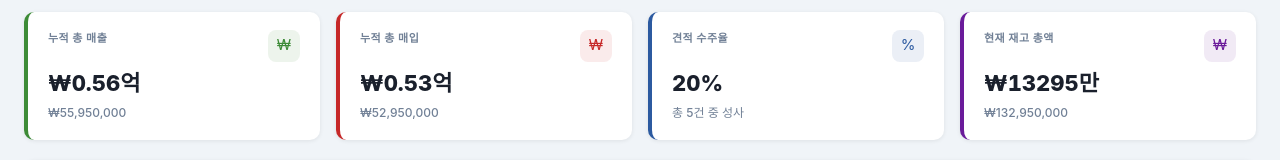
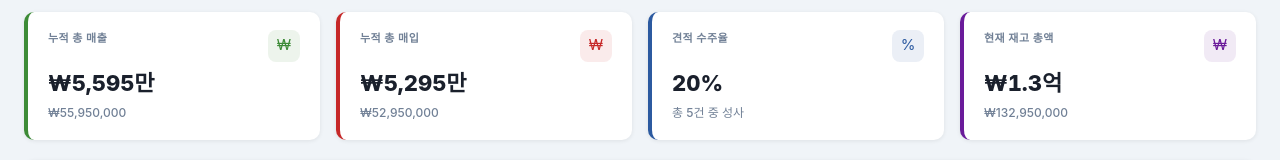
Before and after one commit to m3n89t-max/saeron_ventilation, a React (Vite) app: page /reports in a window 1280 px wide. Shown: the part 159-319 px from the top of the page. Built offline with nearby package versions, Linux system fonts and the light colour scheme; the HTML template or start-up script is replaced by a standard one.

Commit message:
fix: KPI 숫자 콤마 포맷 전체 적용 (Finance, Inventory, Reports, SalesPurchase)

```diff
--- a/src/pages/Finance.jsx
+++ b/src/pages/Finance.jsx
@@ -98,6 +98,12 @@ export default function Finance() {
     { v: 'income', l: '기타 수입' },
   ];
 
+  const fmt = (v) => {
+    if (v >= 100000000) return `${(v / 100000000).toFixed(1).replace(/\B(?=(\d{3})+(?!\d))/g, ',')}억`;
+    if (v >= 10000) return `${Math.floor(v / 10000).toLocaleString('ko-KR')}만`;
+    return v.toLocaleString('ko-KR');
+  };
+
   return (
     <div className="page-container">
       <div className="page-header">
@@ -114,10 +120,10 @@ export default function Finance() {
 
       {/* 이번달 핵심 지표 */}
       <div className="stats-grid-4" style={{ marginBottom: '20px' }}>
-        <StatsCard icon={<FaArrowUp />} title="이번달 총 수입" value={`₩${(thisMonth.revenue / 10000).toFixed(0)}만`} sub={formatCurrency(thisMonth.revenue)} color="#3D8B37" />
-        <StatsCard icon={<FaArrowDown />} title="이번달 매입원가" value={`₩${(thisMonth.purchaseCost / 10000).toFixed(0)}만`} sub={formatCurrency(thisMonth.purchaseCost)} color="#C62828" />
-        <StatsCard icon={<FaArrowDown />} title="이번달 운영비" value={`₩${(thisMonth.opExpense / 10000).toFixed(0)}만`} sub={formatCurrency(thisMonth.opExpense)} color="#E65100" />
-        <StatsCard icon={<FaWallet />} title="이번달 순이익" value={`₩${(Math.abs(thisMonth.profit) / 10000).toFixed(0)}만`} sub={thisMonth.profit >= 0 ? `흑자 (이익률 ${thisMonth.profitRate}%)` : `적자 (손실률 ${Math.abs(thisMonth.profitRate)}%)`} color={thisMonth.profit >= 0 ? '#3D8B37' : '#C62828'} />
+        <StatsCard icon={<FaArrowUp />} title="이번달 총 수입" value={`₩${fmt(thisMonth.revenue)}`} sub={formatCurrency(thisMonth.revenue)} color="#3D8B37" />
+        <StatsCard icon={<FaArrowDown />} title="이번달 매입원가" value={`₩${fmt(thisMonth.purchaseCost)}`} sub={formatCurrency(thisMonth.purchaseCost)} color="#C62828" />
+        <StatsCard icon={<FaArrowDown />} title="이번달 운영비" value={`₩${fmt(thisMonth.opExpense)}`} sub={formatCurrency(thisMonth.opExpense)} color="#E65100" />
+        <StatsCard icon={<FaWallet />} title="이번달 순이익" value={`₩${fmt(Math.abs(thisMonth.profit))}`} sub={thisMonth.profit >= 0 ? `흑자 (이익률 ${thisMonth.profitRate}%)` : `적자 (손실률 ${Math.abs(thisMonth.profitRate)}%)`} color={thisMonth.profit >= 0 ? '#3D8B37' : '#C62828'} />
       </div>
 
       {/* 탭 */}
--- a/src/pages/Inventory.jsx
+++ b/src/pages/Inventory.jsx
@@ -67,6 +67,12 @@ export default function Inventory() {
 
   const cats = ['전체', ...productCategories];
 
+  const fmt = (v) => {
+    if (v >= 100000000) return `${(v / 100000000).toFixed(1).replace(/\B(?=(\d{3})+(?!\d))/g, ',')}억`;
+    if (v >= 10000) return `${Math.floor(v / 10000).toLocaleString('ko-KR')}만`;
+    return v.toLocaleString('ko-KR');
+  };
+
   return (
     <div className="page-container">
       {/* Header */}
@@ -84,7 +90,7 @@ export default function Inventory() {
       <div className="stats-grid-4" style={{ marginBottom: '20px' }}>
         <StatsCard icon={<FaBoxes />} title="총 제품 수" value={`${stats.total}개`} sub="등록된 제품" color="#2C5AA0" />
         <StatsCard icon={<FaBoxes />} title="총 재고 수량" value={formatNumber(stats.totalQty)} sub="전체 보유수량" color="#3D8B37" />
-        <StatsCard icon={<FaBoxes />} title="재고 총액" value={`₩${(stats.totalValue / 10000).toFixed(0)}만`} sub={formatCurrency(stats.totalValue)} color="#6A1B9A" />
+        <StatsCard icon={<FaBoxes />} title="재고 총액" value={`₩${fmt(stats.totalValue)}`} sub={formatCurrency(stats.totalValue)} color="#6A1B9A" />
         <StatsCard icon={<FaBoxes />} title="부족 재고" value={`${stats.lowStock}개`} sub="최소수량 이하" color={stats.lowStock > 0 ? '#C62828' : '#3D8B37'} />
       </div>
 
--- a/src/pages/Reports.jsx
+++ b/src/pages/Reports.jsx
@@ -100,6 +100,12 @@ export default function Reports() {
     return { totalRevenue, totalPaid, totalPurchase, totalInventoryValue, winRate };
   }, [salesOrders, purchaseOrders, products, quotes]);
 
+  const fmt = (v) => {
+    if (v >= 100000000) return `${(v / 100000000).toFixed(1).replace(/\B(?=(\d{3})+(?!\d))/g, ',')}억`;
+    if (v >= 10000) return `${Math.floor(v / 10000).toLocaleString('ko-KR')}만`;
+    return v.toLocaleString('ko-KR');
+  };
+
   const Card = ({ title, children }) => (
     <div style={{ background: '#fff', borderRadius: '10px', padding: '20px', boxShadow: '0 1px 4px rgba(0,0,0,0.08)', marginBottom: '20px' }}>
       <h3 style={{ fontSize: '14px', fontWeight: '700', color: '#1A202C', marginBottom: '16px' }}>{title}</h3>
@@ -115,10 +121,10 @@ export default function Reports() {
 
       {/* 전체 KPI */}
       <div className="stats-grid-4" style={{ marginBottom: '20px' }}>
-        <StatsCard icon="₩" title="누적 총 매출" value={`₩${(kpi.totalRevenue / 100000000).toFixed(2)}억`} sub={formatCurrency(kpi.totalRevenue)} color="#3D8B37" />
-        <StatsCard icon="₩" title="누적 총 매입" value={`₩${(kpi.totalPurchase / 100000000).toFixed(2)}억`} sub={formatCurrency(kpi.totalPurchase)} color="#C62828" />
+        <StatsCard icon="₩" title="누적 총 매출" value={`₩${fmt(kpi.totalRevenue)}`} sub={formatCurrency(kpi.totalRevenue)} color="#3D8B37" />
+        <StatsCard icon="₩" title="누적 총 매입" value={`₩${fmt(kpi.totalPurchase)}`} sub={formatCurrency(kpi.totalPurchase)} color="#C62828" />
         <StatsCard icon="%" title="견적 수주율" value={`${kpi.winRate}%`} sub={`총 ${quotes.length}건 중 성사`} color="#2C5AA0" />
-        <StatsCard icon="₩" title="현재 재고 총액" value={`₩${(kpi.totalInventoryValue / 10000).toFixed(0)}만`} sub={formatCurrency(kpi.totalInventoryValue)} color="#6A1B9A" />
+        <StatsCard icon="₩" title="현재 재고 총액" value={`₩${fmt(kpi.totalInventoryValue)}`} sub={formatCurrency(kpi.totalInventoryValue)} color="#6A1B9A" />
       </div>
 
       {/* 매출/비용 추이 */}
--- a/src/pages/SalesPurchase.jsx
+++ b/src/pages/SalesPurchase.jsx
@@ -284,6 +284,12 @@ export default function SalesPurchase() {
     setPaymentTarget(null);
   };
 
+  const fmt = (v) => {
+    if (v >= 100000000) return `${(v / 100000000).toFixed(1).replace(/\B(?=(\d{3})+(?!\d))/g, ',')}억`;
+    if (v >= 10000) return `${Math.floor(v / 10000).toLocaleString('ko-KR')}만`;
+    return v.toLocaleString('ko-KR');
+  };
+
   const payOpts = [{ v: '전체', l: '전체' }, { v: 'paid', l: '완납' }, { v: 'partial', l: '부분수금' }, { v: 'pending', l: '미수금' }];
   const dateKey = isSales ? 'orderDate' : 'purchaseDate';
   const numKey = isSales ? 'orderNumber' : 'purchaseNumber';
@@ -308,9 +314,9 @@ export default function SalesPurchase() {
 
       {/* Stats */}
       <div className="stats-grid-4" style={{ marginBottom: '20px' }}>
-        <StatsCard icon={<FaFileInvoice />} title={isSales ? '총 매출액' : '총 매입액'} value={`₩${(stats.total / 10000).toFixed(0)}만`} sub={`${stats.count}건`} color="#2C5AA0" />
-        <StatsCard icon={<FaShoppingCart />} title="완납" value={`₩${(stats.paid / 10000).toFixed(0)}만`} sub={`${stats.paidCount}건 완납`} color="#3D8B37" />
-        <StatsCard icon={<FaFileInvoice />} title={isSales ? '미수금' : '미지급금'} value={`₩${(stats.unpaid / 10000).toFixed(0)}만`} sub={`${stats.pendingCount}건 미납`} color="#C62828" />
+        <StatsCard icon={<FaFileInvoice />} title={isSales ? '총 매출액' : '총 매입액'} value={`₩${fmt(stats.total)}`} sub={`${stats.count}건`} color="#2C5AA0" />
+        <StatsCard icon={<FaShoppingCart />} title="완납" value={`₩${fmt(stats.paid)}`} sub={`${stats.paidCount}건 완납`} color="#3D8B37" />
+        <StatsCard icon={<FaFileInvoice />} title={isSales ? '미수금' : '미지급금'} value={`₩${fmt(stats.unpaid)}`} sub={`${stats.pendingCount}건 미납`} color="#C62828" />
         <StatsCard icon={<FaBoxes />} title="수금율" value={stats.total > 0 ? `${Math.round((stats.paid / stats.total) * 100)}%` : '0%'} sub="전체 수금 비율" color={stats.total > 0 && stats.paid / stats.total > 0.8 ? '#3D8B37' : '#E65100'} />
       </div>
 
```
